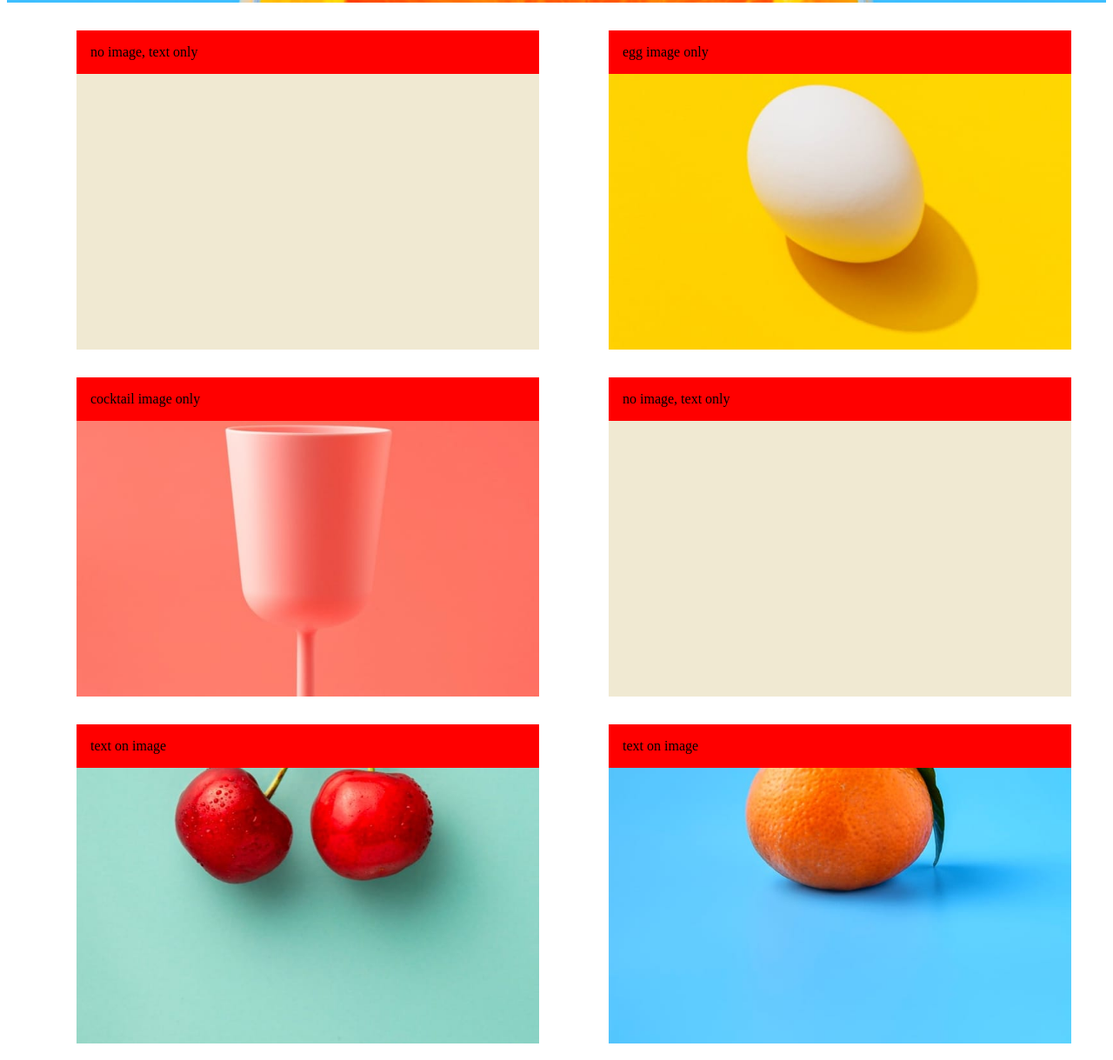
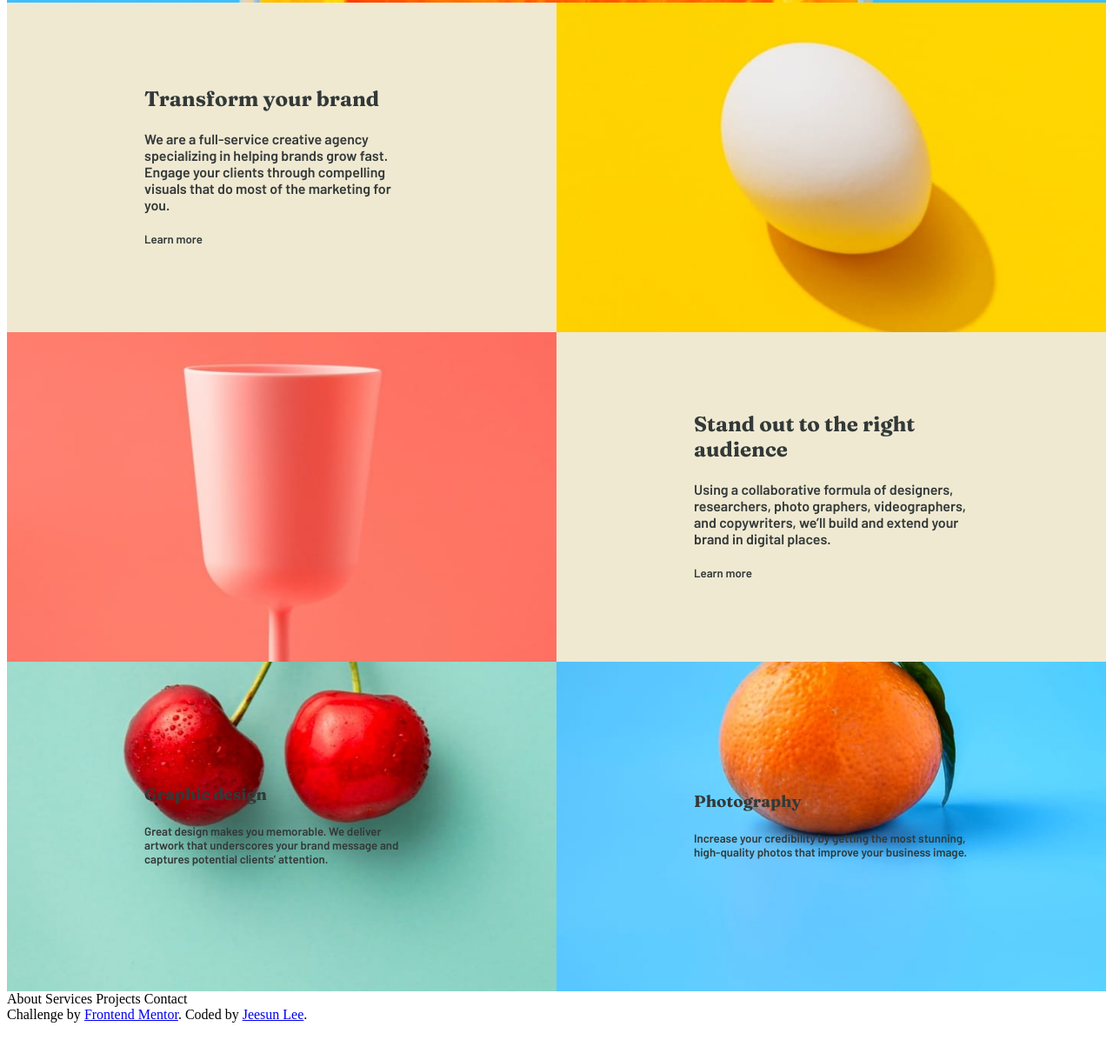
Before and after one commit to luckymeday/3-landingpage, a plain HTML site: page index.html in a window 1280 px wide. Shown: the part 660-1879 px from the top of the page at 87% size. After the commit the page ends 1844 px from the top, so only its background shows below. Drawn offline with Linux system fonts and the light colour scheme.

Commit message:
text center

```diff
--- a/index.html
+++ b/index.html
@@ -70,7 +70,15 @@
             <li class="card-item">
               <figure class="card-image" style="background-image: none">
                 <img src="none" />
-                <div class="card-desc">no image, text only</div>
+                <div class="card-desc">
+                  <h1 class="desc font-fra">Transform your brand</h1>
+                  <h4 class="desc font-bar">
+                    We are a full-service creative agency specializing in
+                    helping brands grow fast. Engage your clients through
+                    compelling visuals that do most of the marketing for you.
+                  </h4>
+                  <h5 class="desc font-bar">Learn more</h5>
+                </div>
               </figure>
             </li>
 
@@ -82,7 +90,7 @@
                 "
               >
                 <img src="./images/desktop/image-transform.jpg" />
-                <div class="card-desc">egg image only</div>
+                <!-- <div class="card-desc">egg image only</div> -->
               </figure>
             </li>
           </div>
@@ -95,14 +103,24 @@
                 "
               >
                 <img src="./images/desktop/image-stand-out.jpg" />
-                <div class="card-desc">cocktail image only</div>
+                <!-- <div class="card-desc">cocktail image only</div> -->
               </figure>
             </li>
 
             <li class="card-item">
               <figure class="card-image" style="background-image: none">
                 <img src="none" />
-                <div class="card-desc">no image, text only</div>
+                <div class="card-desc">
+                  <h2 class="desc font-fra">Stand out to the right audience</h2>
+
+                  <h4 class="desc font-bar">
+                    Using a collaborative formula of designers, researchers,
+                    photo graphers, videographers, and copywriters, we’ll build
+                    and extend your brand in digital places.
+                  </h4>
+
+                  <h5 class="desc font-bar">Learn more</h5>
+                </div>
               </figure>
             </li>
           </div>
@@ -115,7 +133,14 @@
                 "
               >
                 <img src="./images/desktop/image-graphic-design.jpg" />
-                <div class="card-desc">text on image</div>
+                <div class="card-desc">
+                  <h3 class="desc font-fra">Graphic design</h3>
+                  <h5 class="desc font-bar">
+                    Great design makes you memorable. We deliver artwork that
+                    underscores your brand message and captures potential
+                    clients’ attention.
+                  </h5>
+                </div>
               </figure>
             </li>
 
@@ -127,7 +152,13 @@
                 "
               >
                 <img src="./images/desktop/image-photography.jpg" />
-                <div class="card-desc">text on image</div>
+                <div class="card-desc">
+                  <h3 class="desc font-fra">Photography</h3>
+                  <h5 class="desc font-bar">
+                    Increase your credibility by getting the most stunning,
+                    high-quality photos that improve your business image.
+                  </h5>
+                </div>
               </figure>
             </li>
           </div>
--- a/style.css
+++ b/style.css
@@ -133,6 +133,18 @@
   display: none;
 } */
 
+.font-fra {
+  font-family: "Fraunces", serif;
+  /* color: hsl(167, 40%, 24%);
+  color: hsl(198, 62%, 26%);
+  color: hsl(168, 34%, 41%); */
+  color: hsl(171, 6%, 21%);
+}
+.font-bar {
+  font-family: "Barlow", sans-serif;
+  color: hsl(171, 6%, 21%);
+}
+
 .header-title {
   font-family: "Fraunces", serif;
   font-size: 50px;
@@ -142,11 +154,15 @@
   align-items: center;
   flex-direction: column;
 }
-
+.card-list {
+  margin: 0;
+  padding: 0;
+}
 .card-item {
   /* margin-bottom: 0rem; */
   list-style-type: none;
   width: 50%;
+  margin: 0;
 }
 .card-image {
   height: 0;
@@ -156,6 +172,8 @@
   background-repeat: no-repeat;
   background-position: center;
   background-size: cover;
+  margin: 0;
+  position: relative;
 }
 .card-item img {
   display: none;
@@ -164,10 +182,25 @@
 }
 
 .card-desc {
-  padding: 1em;
-  background-color: red;
+  /* padding: 1em; */
+  /* background-color: red; */
   list-style-type: none;
+  /* display: flex; */
+  /* flex-wrap: wrap; */
+  /* align-items: center; */
+  /* justify-content: center; */
+  /* position: relative; */
+  position: absolute;
+  top: 50%;
+  left: 50%;
+  transform: translate(-50%, -50%);
 }
+/* .desc {
+  position: absolute;
+  top: 50%;
+  left: 50%;
+  transform: translate(-50%, -50%);
+} */
 .box {
   display: flex;
   /* justify-content: center;
@@ -180,6 +213,7 @@
   .box {
     display: flex;
     flex-wrap: wrap;
+    justify-content: center;
   }
   .card-list {
     display: flex;
```
